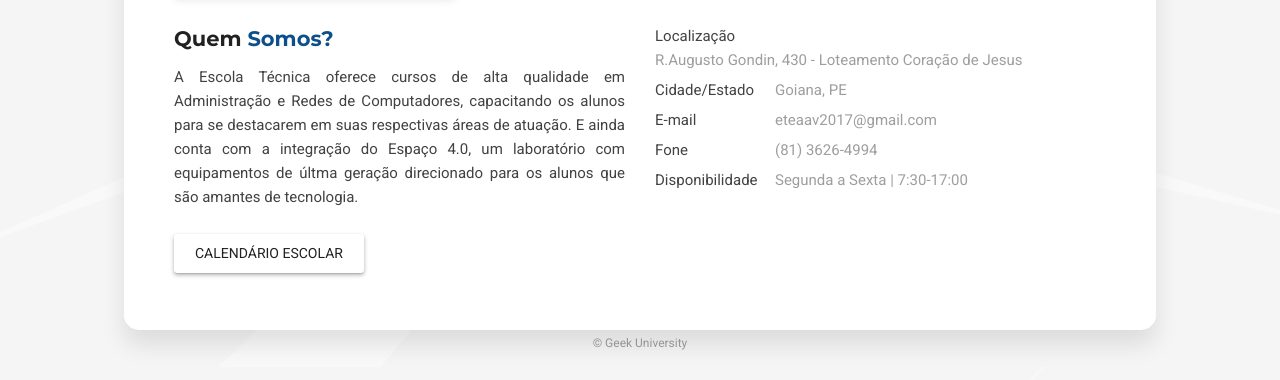
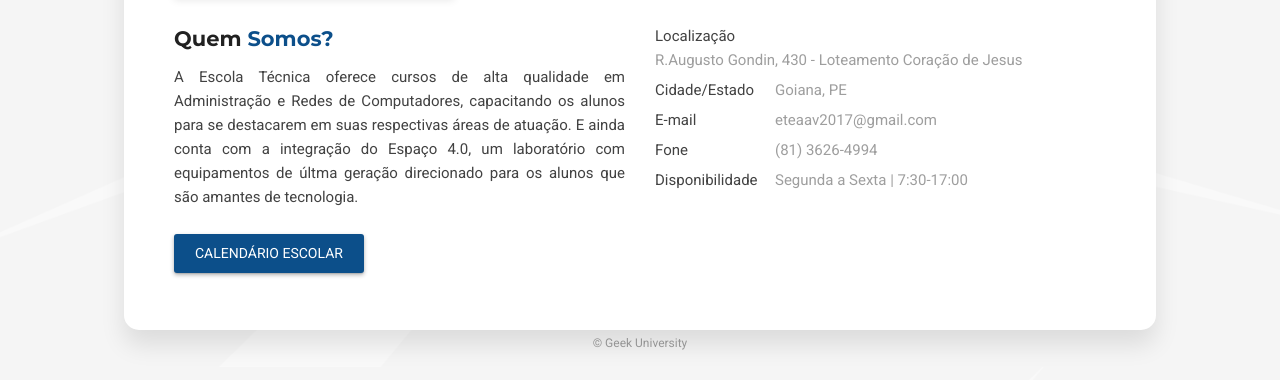
Before and after one commit to danilomonteirosouza/school-management-web-site, a plain HTML site: page index.html in a window 1280 px wide. Shown: the part 433-813 px from the top of the page. Drawn offline with Linux system fonts and the light colour scheme; a web font is replaced by a local one.

Commit message:
Alteração da cor do botão "Calendário Escolar"

```diff
--- a/css/main-green.css
+++ b/css/main-green.css
@@ -343,8 +343,8 @@ button:hover, input[type="button"]:hover, input[type="submit"]:hover {
 .btn-secondary,
 .btn-secondary:hover,
 .btn-secondary:focus {
-  background-color: #fff;
-  color: #212121;
+  background-color: #0c4f8a;
+  color: #ffffff;
   box-shadow: 0 1px 1px rgba(0,0,0,0.1), 0 2px 4px rgba(0,0,0,0.3);
 }
 
```
